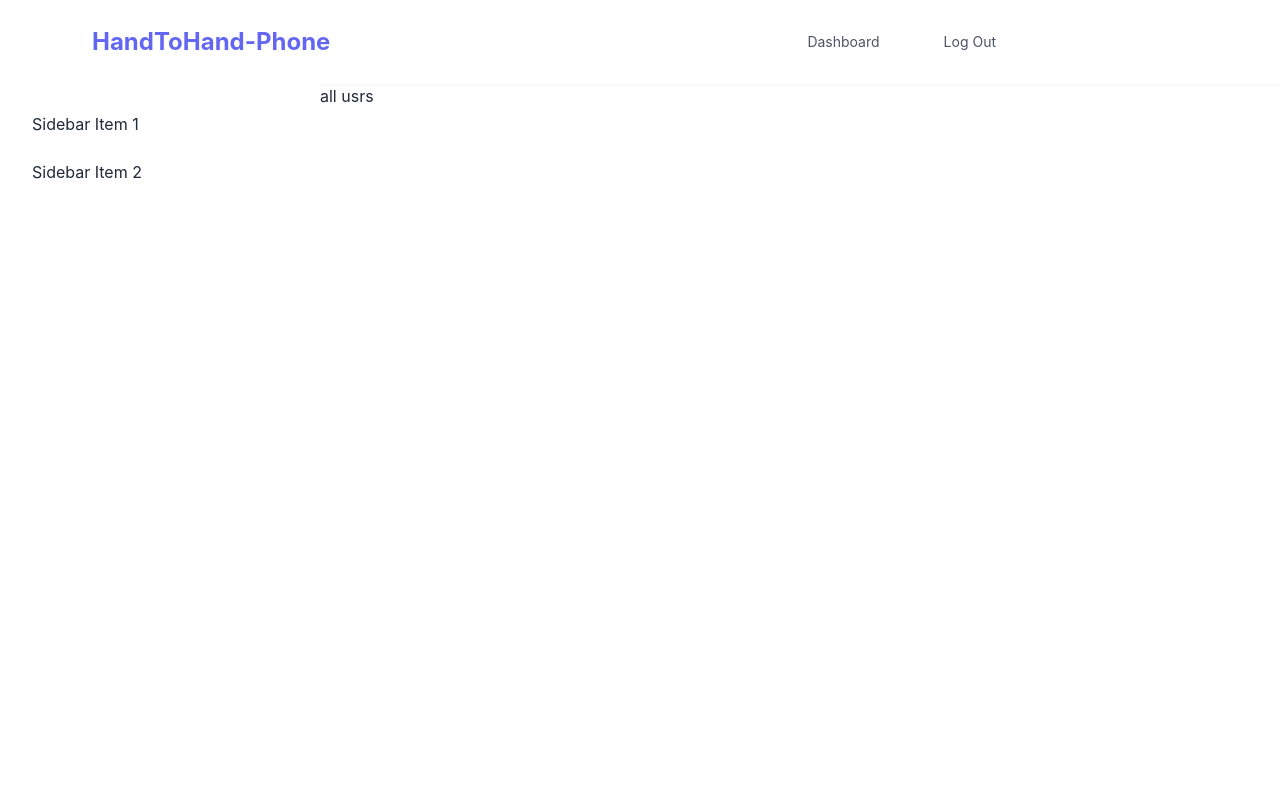
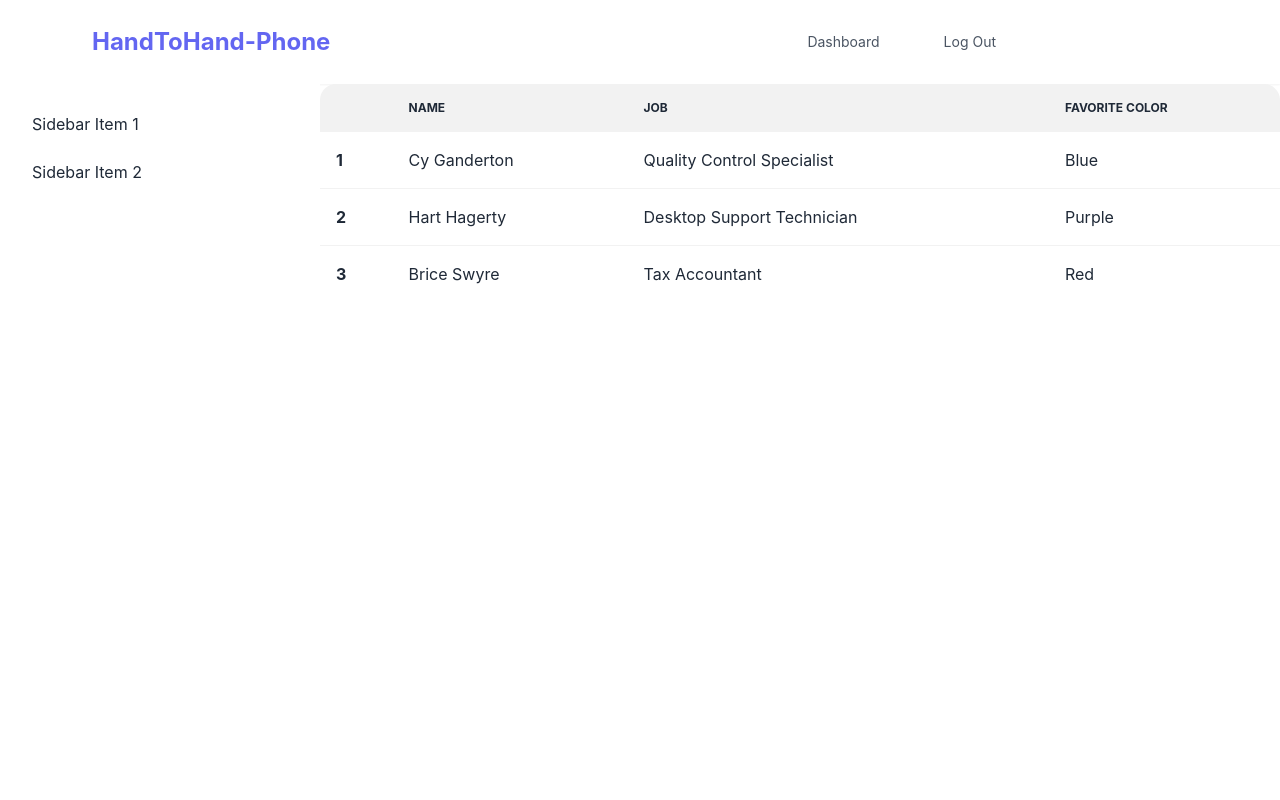
Before and after one commit to rajuproject/HandToHand-Phone, a React (Create React App) app: page /dashboard in a window 1280 px wide. Shown: the top 800 px of the page. Built offline with nearby package versions, Linux system fonts and the light colour scheme; no server answers; sample sign-in values are in the browser's storage.

Commit message:
user added

```diff
--- a/src/Allusers/AllUsers.js
+++ b/src/Allusers/AllUsers.js
@@ -3,7 +3,44 @@ import React from 'react';
 const AllUsers = () => {
     return (
         <div>
-            all usrs
+            <div>
+            <div className="overflow-x-auto">
+  <table className="table w-full">
+
+    <thead>
+      <tr>
+        <th></th>
+        <th>Name</th>
+        <th>Job</th>
+        <th>Favorite Color</th>
+      </tr>
+    </thead>
+    <tbody>
+
+      <tr>
+        <th>1</th>
+        <td>Cy Ganderton</td>
+        <td>Quality Control Specialist</td>
+        <td>Blue</td>
+      </tr>
+
+      <tr className="hover">
+        <th>2</th>
+        <td>Hart Hagerty</td>
+        <td>Desktop Support Technician</td>
+        <td>Purple</td>
+      </tr>
+
+      <tr>
+        <th>3</th>
+        <td>Brice Swyre</td>
+        <td>Tax Accountant</td>
+        <td>Red</td>
+      </tr>
+    </tbody>
+  </table>
+</div>
+        </div>
         </div>
     );
 };
--- a/src/Pages/Login/Login.js
+++ b/src/Pages/Login/Login.js
@@ -27,7 +27,7 @@ const Login = () => {
     .then(result =>{
 
       toast.success('Log in successfully..')
-      setAuthToken(result.user)
+
       navigate(from, {replace: true})
 
     }).catch(err => {
@@ -42,7 +42,10 @@ const Login = () => {
   const handleGoogleSingIn = () =>{
     signInWithGoogle()
     .then(result =>{
-      setAuthToken(result.user)
+      const user = result.user
+      const option = 'buyer'
+      allUsers(user.email, user.displayName, option)
+
       console.log(result)
     })
   }
@@ -51,7 +54,9 @@ const Login = () => {
   const githubSubmit = () => {
     gitHubSignIn().then(result => {
       console.log(result.user)
-      setAuthToken(result.user)
+      const user = result.user
+      const option = 'buyer'
+      allUsers(user.email, user.displayName, option)
       const user1 = result.user
       if (user1) {
         toast.success('log in succesfully');
@@ -64,7 +69,24 @@ const Login = () => {
       .catch(error => console.log(error))
   }
 
+  const allUsers = (email, name , option) => {
+    const users = {email, name, option}
 
+    console.log(users)
+
+    fetch('http://localhost:5000/allusers', {
+      method:'POST',
+      headers:{
+        'content-type': 'application/json'
+      },
+      body: JSON.stringify(users)
+    })
+    .then(res => res.json())
+    .then(data =>{
+      console.log(data)
+      navigate(from, { replace: true })
+    })
+  }
 
 
   return (
--- a/src/Pages/Login/Signup.js
+++ b/src/Pages/Login/Signup.js
@@ -10,7 +10,7 @@ import { setAuthToken } from '../../Api/auth'
 
 const Signup = () => {
 
-  const { createUser, updateUserProfile, loading, setLoading,signInWithGoogle, gitHubSignIn } = useContext(AuthContext)
+  const { createUser, updateUserProfile, loading, setLoading, signInWithGoogle, gitHubSignIn } = useContext(AuthContext)
   const navigate = useNavigate()
   const location = useLocation();
   const from = location.state?.from?.pathName || '/'
@@ -18,53 +18,74 @@ const Signup = () => {
   const handleSubmit = event => {
     event.preventDefault()
     const name = event.target.name.value
-    const image = event.target.image.files[0]
+    // const image = event.target.image.files[0]
     const email = event.target.email.value
     const password = event.target.email.value
+    const option = event.target.option.value
 
-    const formData = new FormData()
-    formData.append('image', image)
+
+    // const userInfo = {
+    //   email, name, option
+    // }
+
+    // console.log(userInfo)
+
+    // const formData = new FormData()
+    // formData.append('image', image)
 
 
 
-    const url = 'https://api.imgbb.com/1/upload?key=fcaa363a66659c0649b28f9ea77e9867'
+    // const url = 'https://api.imgbb.com/1/upload?key=fcaa363a66659c0649b28f9ea77e9867'
 
-    fetch(url, {
-      method: 'POST',
-      body: formData,
-    })
-      .then(res => res.json())
-      .then(data => {
+    // fetch(url, {
+    //   method: 'POST',
+    //   body: formData,
+    // })
+    //   .then(res => res.json())
+    //   .then(data => {
 
     createUser(email, password)
       .then(result => {
-        setAuthToken(result.user)
-        updateUserProfile(name, data.data.display_url)
-        .then(data =>{
-          console.log(data)
-          toast.success('Successfully create user...!')
-          navigate(from, {replace: true})
-        })
+        // setAuthToken(result.user)
+        console.log(result.user)
+        updateUserProfile(name)
+          .then(() => {
+
+
+
+            toast.success('Successfully create user...!')
+
+            allUsers(email, name, option)
+            navigate('/')
+          })
       })
       .catch(err => console.log(err))
+      // .catch(err => console.log(err))
+      // })
       .catch(err => console.log(err))
-    })
-    .catch(err =>console.log(err))
   }
 
-  const handleGoogleSingIn = () =>{
+
+
+  const handleGoogleSingIn = () => {
     signInWithGoogle()
-    .then(result =>{
-      setAuthToken(result.user)
-      console.log(result)
-      navigate(from, {replace: true})
-    })
+      .then(result => {
+
+
+        const user = result.user
+        const option = 'buyer'
+        allUsers(user.email, user.displayName, option)
+        console.log(result)
+        navigate(from, { replace: true })
+      })
   }
 
   const githubSubmit = () => {
     gitHubSignIn().then(result => {
       console.log(result.user)
-      setAuthToken(result.user)
+      const user = result.user
+      const option = 'buyer'
+      allUsers(user.email, user.displayName, option)
       const user1 = result.user
       if (user1) {
         toast.success('log in succesfully');
@@ -75,6 +96,26 @@ const Signup = () => {
       navigate(from, { replace: true })
     })
       .catch(error => console.log(error))
+  }
+
+
+  const allUsers = (email, name , option) => {
+    const users = {email, name, option}
+
+    console.log(users)
+
+    fetch('http://localhost:5000/allusers', {
+      method:'POST',
+      headers:{
+        'content-type': 'application/json'
+      },
+      body: JSON.stringify(users)
+    })
+    .then(res => res.json())
+    .then(data =>{
+      console.log(data)
+      navigate('/')
+    })
   }
 
 
@@ -106,7 +147,7 @@ const Signup = () => {
                 data-temp-mail-org='0'
               />
             </div>
-            <div>
+            {/* <div>
               <label htmlFor='image' className='block mb-2 text-sm'>
                 Select Image:
               </label>
@@ -117,7 +158,7 @@ const Signup = () => {
                 accept='image/*'
                 required
               />
-            </div>
+            </div> */}
             <div>
               <label htmlFor='email' className='block mb-2 text-sm'>
                 Email address
@@ -146,6 +187,13 @@ const Signup = () => {
                 placeholder='*******'
                 className='w-full px-3 py-2 border rounded-md border-gray-300 bg-gray-200 focus:outline-green-500 text-gray-900'
               />
+            </div>
+            <div>
+              <select name='option' className="select w-full max-w-xs">
+                <option>Buyer</option>
+                <option>Seller</option>
+
+              </select>
             </div>
           </div>
           <div className='space-y-2'>
--- a/src/Routes/DashBoardLayout/DashBoard.js
+++ b/src/Routes/DashBoardLayout/DashBoard.js
@@ -2,9 +2,7 @@ import React from 'react';
 
 const DashBoard = () => {
     return (
-        <div>
-            this is dashboard
-        </div>
+
     );
 };
 
--- a/src/Routes/DashBoardLayout/DashBoradLayout.js
+++ b/src/Routes/DashBoardLayout/DashBoradLayout.js
@@ -11,7 +11,7 @@ const DashBoradLayout = () => {
             <div className="drawer drawer-mobile">
                 <input id="my-drawer-2" type="checkbox" className="drawer-toggle" />
                 <div className="drawer-content ">
-                <Outlet></Outlet>
+                    <Outlet></Outlet>
 
                     <label htmlFor="my-drawer-2" className="btn btn-primary drawer-button lg:hidden">Open drawer</label>
 
--- a/src/contexts/AuthProvider.js
+++ b/src/contexts/AuthProvider.js
@@ -33,11 +33,11 @@ const AuthProvider = ({ children }) => {
   }
 
   //   2. Update Name
-  const updateUserProfile = (name, photo) => {
+  const updateUserProfile = name => {
     setLoading(true)
     return updateProfile(auth.currentUser, {
       displayName: name,
-      photoURL: photo,
+
     })
   }
 
```
